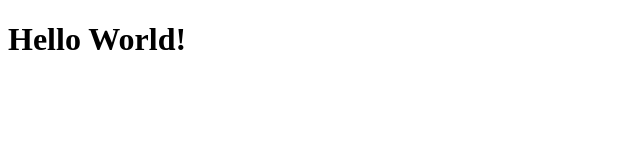
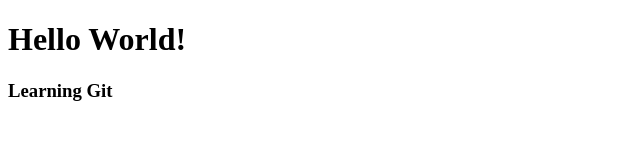
Before and after one commit to nyanmoeaung/learningGit, a plain HTML site: page index.html in a window 1280 px wide. Shown: the whole page, without its empty margins (0-640 px from the left). Drawn offline with Linux system fonts and the light colour scheme.

Commit message:
Add text

```diff
--- a/index.html
+++ b/index.html
@@ -8,5 +8,6 @@
 </head>
 <body>
     <h1>Hello World!</h1>
+    <h3>Learning Git</h3>
 </body>
 </html>
```
